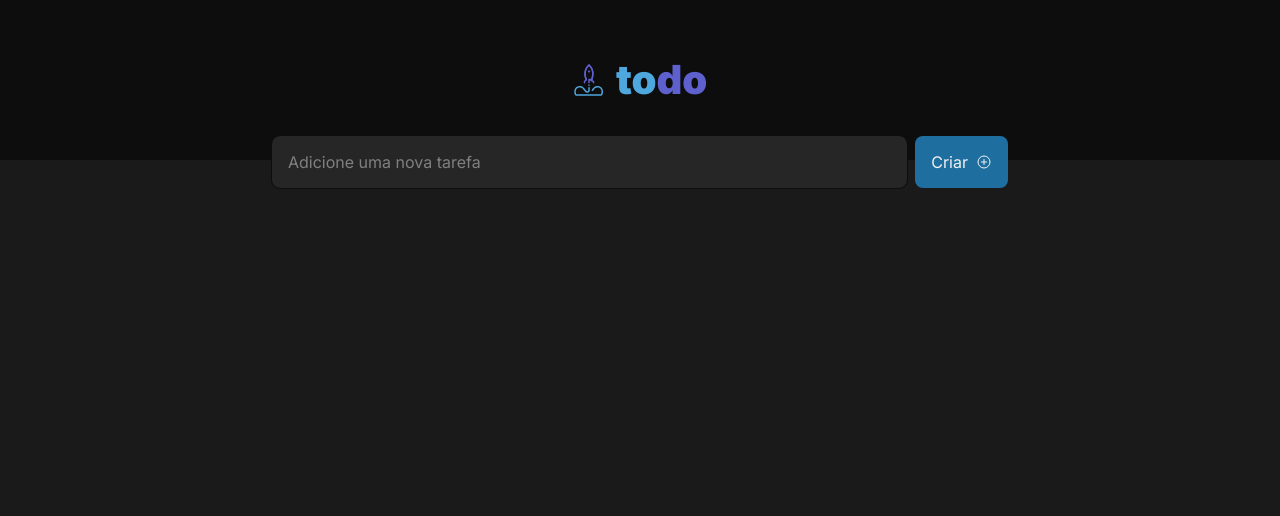
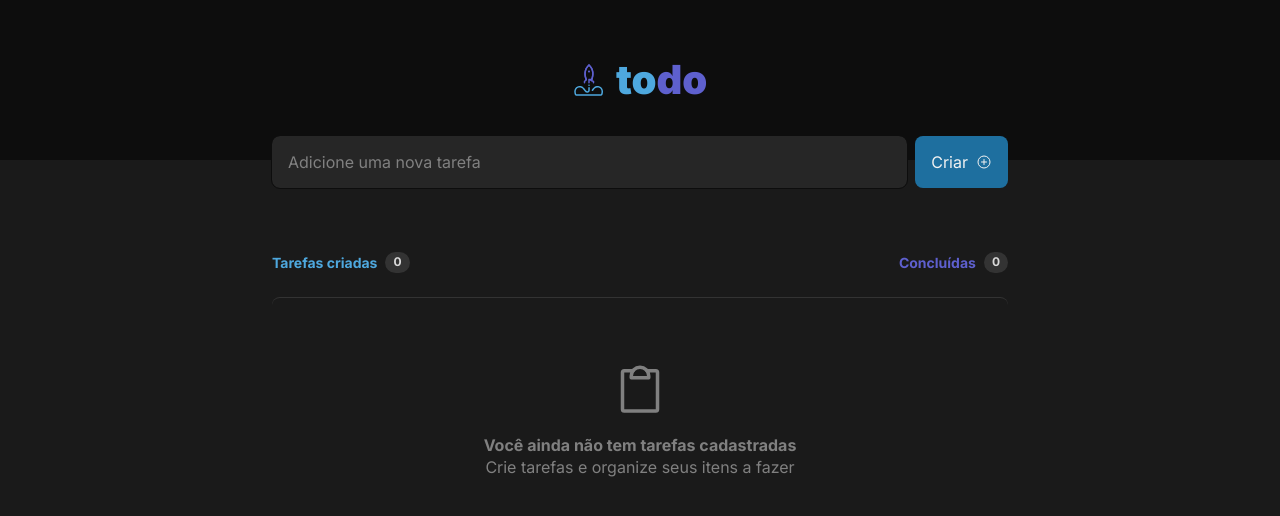
Before and after one commit to araujodg/toDo-Rocket, a React (Vite) app: page / in a window 1280 px wide. Shown: the top 516 px of the page. Built offline with nearby package versions, Linux system fonts and the light colour scheme.

Commit message:
Cria a renderização condicional entre a lista de tarefas e o warning de lista vazia

```diff
--- a/package.json
+++ b/package.json
@@ -11,11 +11,13 @@
   "dependencies": {
     "phosphor-react": "^1.4.1",
     "react": "^18.2.0",
-    "react-dom": "^18.2.0"
+    "react-dom": "^18.2.0",
+    "uuid": "^9.0.0"
   },
   "devDependencies": {
     "@types/react": "^18.0.27",
     "@types/react-dom": "^18.0.10",
+    "@types/uuid": "^9.0.1",
     "@vitejs/plugin-react": "^3.1.0",
     "typescript": "^4.9.3",
     "vite": "^4.1.0"
--- a/src/App.module.css
+++ b/src/App.module.css
@@ -9,4 +9,5 @@
   flex-direction: column;
   align-items: center;
   width: 46rem;
+  gap: 4rem;
 }
--- a/src/App.tsx
+++ b/src/App.tsx
@@ -1,15 +1,39 @@
+import { v4 as uuidv4 } from 'uuid';
 import { Header } from './components/Header';
 import { NewTask } from './components/NewTask';
 
-import styles from './App.module.css'
+import styles from './App.module.css';
+import { TaskList } from './components/TaskList';
+import { ChangeEvent, useState } from 'react';
+
+interface TasksTypes {
+  content: string,
+  id: string,
+  isDone: boolean,
+}
 
 export default function App() {
+  const [tasks, setTasks] = useState<TasksTypes[]>([])
+
+  function handleCreateNewTask(taskText: string) {
+    const newTask: TasksTypes = {
+      content: taskText,
+      id: uuidv4(),
+      isDone: false,
+    }
+
+    setTasks([...tasks, newTask])
+
+    return null
+  }
+
   return (
     <div className={styles.app}>
       <Header />
       <div className={styles.main}>
-        <NewTask />
+        <NewTask onSubmit={handleCreateNewTask} />
+        <TaskList tasks={tasks} />
       </div>
     </div>
-  )
+  );
 }
--- a/src/components/NewTask.tsx
+++ b/src/components/NewTask.tsx
@@ -1,14 +1,34 @@
 import styles from './NewTask.module.css';
 import { PlusCircle } from 'phosphor-react';
+import { ChangeEvent, FormEvent, useState } from 'react';
 
-export function NewTask() {
+interface NewTaskProps {
+  onSubmit: (taskText: string) => null
+}
+
+export function NewTask({ onSubmit }: NewTaskProps) {
+
+  const [taskText, setTaskText] = useState<string>('')
+
+  function handleTaskText(e: ChangeEvent<HTMLInputElement>) {
+    setTaskText(e.target.value)
+  }
+
+  function handleSubmit(e: FormEvent) {
+    e.preventDefault()
+    onSubmit(taskText)
+    setTaskText('')
+  }
+
   return (
-    <form className={styles.form}>
+    <form onSubmit={handleSubmit} className={styles.form}>
       <input
         className={styles.newTaskInput}
         placeholder="Adicione uma nova tarefa"
         type="text"
         name="newTaskInput"
+        value={taskText}
+        onChange={handleTaskText}
       />
       <button className={styles.createTaskBtn} type="submit">
         Criar<PlusCircle />
--- /dev/null
+++ b/src/components/TaskList.module.css
@@ -0,0 +1,64 @@
+.mainContainer {
+  display: flex;
+  flex-direction: column;
+  width: 100%;
+  gap: 1.5rem;
+}
+
+.tasksInfo {
+  display: flex;
+  justify-content: space-between;
+}
+
+.created {
+  display: flex;
+  align-items: center;
+  gap: 0.5rem;
+  color: var(--blue-base);
+  font-size: 0.875rem;
+  line-height: 1.4;
+  font-weight: 700;
+}
+
+.done {
+  display: flex;
+  align-items: center;
+  gap: 0.5rem;
+  color: var(--purple-dark);
+  font-size: 0.875rem;
+  line-height: 1.4;
+  font-weight: 700;
+}
+
+.count {
+    color: var(--grey-200);
+    border-radius: 999px;
+    background: var(--grey-400);
+    padding: 0.125rem 0.5rem;
+    font-size: 0.75rem;
+}
+
+.emptyList {
+  display: flex;
+  flex-direction: column;
+  justify-content: center;
+  align-items: center;
+  padding: 4rem 1.5rem;
+  border-radius: 8px;
+  border-top: 1px solid var(--grey-400);
+}
+
+.emptyList svg {
+  color: var(--grey-300);
+  margin-bottom: 1rem;
+}
+
+.emptyList p {
+  line-height: 1.4;
+  font-size: 1rem;
+  color: var(--grey-300);
+}
+
+.emptyList__text--bold {
+  font-weight: 700;
+}
--- /dev/null
+++ b/src/components/TaskList.tsx
@@ -0,0 +1,32 @@
+import { Clipboard } from 'phosphor-react'
+import { useState } from 'react'
+import styles from './TaskList.module.css'
+
+interface TasksTypes {
+  content: string,
+  id: string,
+  isDone: boolean,
+}
+
+interface TaskListProps {
+  tasks?: TasksTypes[],
+}
+
+export function TaskList({ tasks = [], ...props }: TaskListProps) {
+
+  const isTaskListEmpty = tasks.length === 0;
+
+  return (
+    <div className={styles.mainContainer}>
+      <section className={styles.tasksInfo}>
+        <h2 className={styles.created}>Tarefas criadas <span className={styles.count}>0</span></h2>
+        <h2 className={styles.done}>Concluídas <span className={styles.count}>0</span></h2>
+      </section>
+      {isTaskListEmpty ? <div className={styles.emptyList}>
+        <Clipboard size={56}/>
+        <p className={styles['emptyList__text--bold']}>Você ainda não tem tarefas cadastradas</p>
+        <p>Crie tarefas e organize seus itens a fazer</p>
+      </div> : 'Lista não vazia!'}
+    </div>
+  )
+}
```
Also changed, not shown: 1 other file (tests, documents, lock files or other folders).
